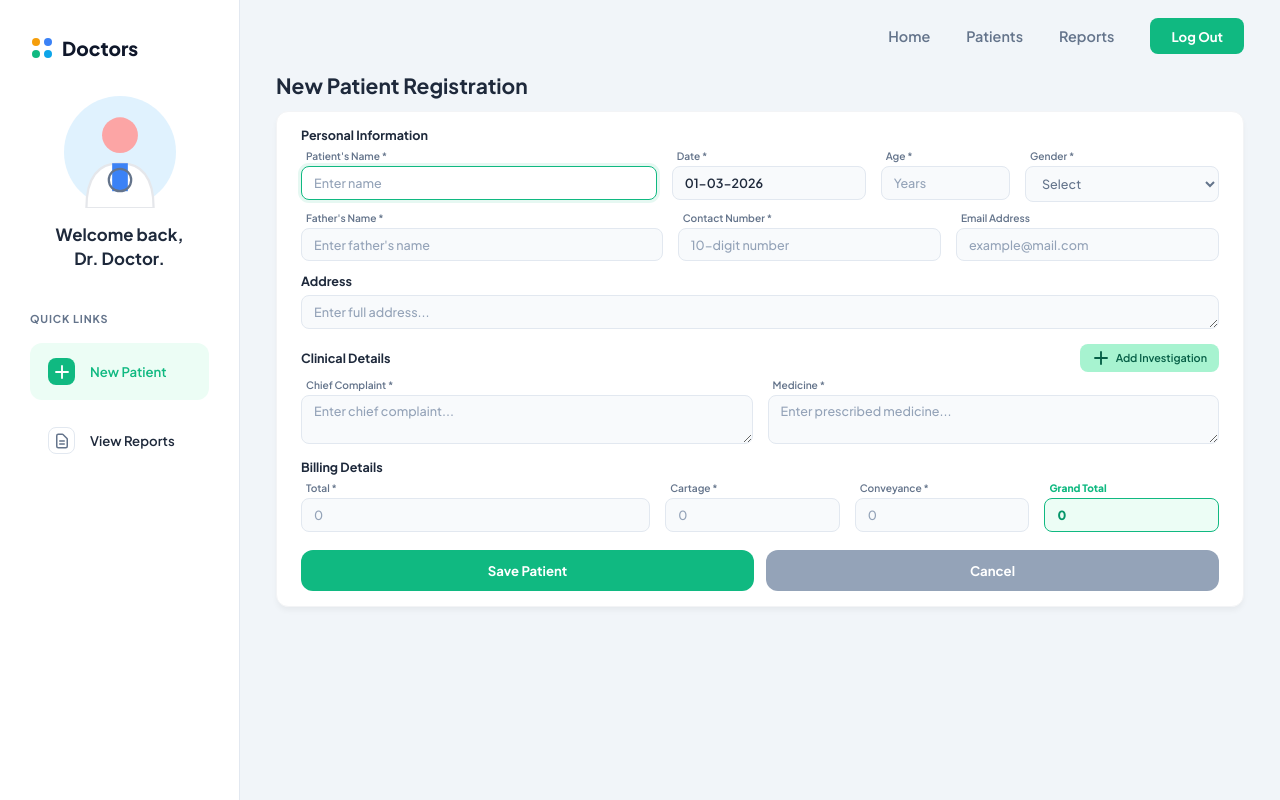
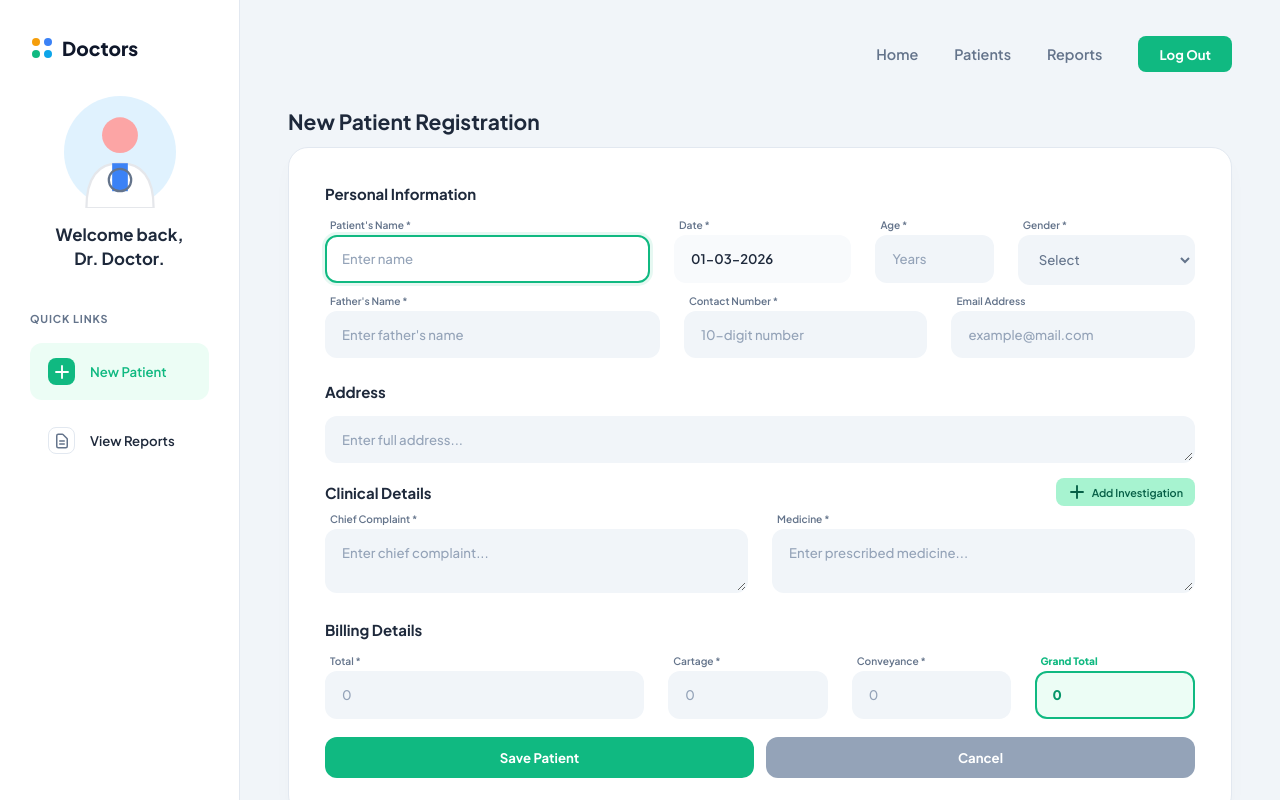
Before and after one commit to sahilcingh/Patient-record-app-v2, a React (Vite) app in the folder frontend/: page /new-patient in a window 1280 px wide. Built offline with nearby package versions, Linux system fonts and the light colour scheme; a web font is replaced by a local one.

Commit message:
shifted back to yesterday's design

```diff
--- a/frontend/src/css/dashboard.css
+++ b/frontend/src/css/dashboard.css
@@ -8,7 +8,7 @@
 
 /* --- SIDEBAR --- */
 .sidebar {
-    width: 240px;
+    width: 240px; /* Scaled from 320px */
     background: var(--surface);
     border-right: 1px solid var(--border-color);
     padding: 3rem 2.5rem;
@@ -31,8 +31,9 @@
     margin-bottom: 3.5rem;
 }
 
+/* SCALED DOWN AVATAR */
 .doctor-avatar-container svg {
-    width: 112px;
+    width: 112px; /* Scaled from 150px */
     height: 112px;
 }
 
@@ -60,7 +61,7 @@
     gap: 1.25rem;
     padding: 1.25rem 1.5rem;
     margin-bottom: 1rem;
-    border-radius: 12px;
+    border-radius: 12px; /* Scaled down */
     cursor: pointer;
     font-size: 1.1rem;
     font-weight: 600;
@@ -71,12 +72,12 @@
 .quick-link.active-link { background-color: #ecfdf5; color: var(--primary); }
 
 .icon-box {
-    width: 27px;
+    width: 27px; /* Scaled from 36px */
     height: 27px;
     display: flex;
     align-items: center;
     justify-content: center;
-    border-radius: 8px;
+    border-radius: 8px; /* Scaled from 10px */
 }
 .solid-green { background-color: var(--primary); color: white; }
 .outline-green { border: 1.5px solid var(--border-color); color: var(--text-muted); }
@@ -87,7 +88,7 @@
     flex: 1;
     display: flex;
     flex-direction: column;
-    padding: 1.5rem 3rem;
+    padding: 3rem 4rem;
     overflow-y: auto;
     background-color: #f1f5f9;
 }
@@ -98,7 +99,7 @@
     justify-content: space-between;
     align-items: center;
     width: 100%;
-    margin-bottom: 1.5rem;
+    margin-bottom: 3rem;
 }
 
 .nav-right-group {
@@ -124,7 +125,7 @@
     color: white;
     border: none;
     padding: 0.8rem 1.75rem;
-    border-radius: 8px;
+    border-radius: 8px; /* Scaled from 10px */
     font-weight: 700;
     font-size: 1.1rem;
     cursor: pointer;
@@ -158,7 +159,7 @@
     background: var(--surface);
     border: 1px solid var(--border-color);
     padding: 1.25rem 1.25rem 1.25rem 3.5rem;
-    border-radius: 12px;
+    border-radius: 12px; /* Scaled from 16px */
     outline: none;
     font-size: 1.1rem;
     font-family: inherit;
@@ -171,7 +172,7 @@
     color: white;
     border: none;
     padding: 1.25rem 1.75rem;
-    border-radius: 12px;
+    border-radius: 12px; /* Scaled from 16px */
     font-weight: 600;
     font-size: 1.1rem;
     cursor: pointer;
@@ -181,7 +182,7 @@
     font-family: inherit;
 }
 
-/* --- DASHBOARD CARDS ROW --- */
+/* --- MASSIVE DASHBOARD CARDS --- */
 .cards-row {
     display: grid;
     grid-template-columns: 1.1fr 0.9fr;
@@ -193,7 +194,7 @@
 .data-card {
     background: var(--surface);
     border: 1px solid var(--border-color);
-    border-radius: 15px;
+    border-radius: 15px; /* Scaled from 20px */
     padding: 3rem;
     display: flex;
     flex-direction: column;
@@ -204,16 +205,13 @@
 
 .card-header { font-size: 1.5rem; font-weight: 700; margin-bottom: 2rem; color: var(--text-main); }
 
-/* =========================================================
-   RECENT PATIENTS LIST (EXACT IMAGE 3 MATCH)
-   ========================================================= */
 .list-headers {
     display: flex;
     justify-content: space-between;
-    font-size: 0.95rem;
-    color: #64748b;
-    padding: 0 1rem 0.75rem 1rem;
-    border-bottom: 1px solid #e2e8f0;
+    font-size: 1rem;
+    color: var(--text-muted);
+    padding-bottom: 1rem;
+    border-bottom: 2px solid #f1f5f9;
     margin-bottom: 0.5rem;
     font-weight: 600;
 }
@@ -222,30 +220,20 @@
     display: flex;
     justify-content: space-between;
     align-items: center;
-    padding: 1rem;
-    border-bottom: none; /* Removed the ugly lines */
-    transition: all 0.2s;
+    padding: 1.5rem 0;
+    border-bottom: 1px solid #f1f5f9;
+    transition: background 0.2s, padding 0.2s;
     cursor: pointer;
-    border-radius: 8px;
-    margin-bottom: 0.25rem;
 }
+.list-item:hover { background-color: #f8fafc; padding-left: 0.5rem; padding-right: 0.5rem; }
+.list-item:last-child { border-bottom: none; }
 
-.list-item:hover {
-    background-color: #f8fafc; /* Beautiful soft hover */
-}
-
-.profile-col {
-    display: flex;
-    align-items: center;
-    gap: 1.25rem;
-}
+.profile-col { display: flex; align-items: center; gap: 1.5rem; }
 
 .avatar {
-    width: 44px;
-    height: 44px;
+    width: 39px; /* Scaled from 52px */
+    height: 39px;
     border-radius: 50%;
-    background-color: #e0f2fe;
-    color: #0284c7;
     display: flex;
     align-items: center;
     justify-content: center;
@@ -253,27 +241,18 @@
     font-size: 1.15rem;
 }
 
-.item-name {
-    font-weight: 700;
-    font-size: 1.1rem;
-    color: #0f172a;
-    margin: 0;
-}
+.item-name { font-weight: 700; font-size: 1.15rem; color: var(--text-main); margin-bottom: 0.35rem; }
+.item-sub { font-size: 0.95rem; color: var(--text-muted); font-weight: 500; }
+.date-col { font-size: 0.95rem; color: var(--text-muted); text-align: right; line-height: 1.5; font-weight: 500; }
 
-.date-col {
-    font-weight: 600;
-    font-size: 1rem;
-    color: #334155;
-}
-
-/* --- STATS GRID --- */
+/* --- MASSIVE ANALYTICS GRID --- */
 .stats-container { display: flex; flex-direction: column; }
 .stats-grid { display: grid; grid-template-columns: 1fr 1fr; gap: 1.5rem; }
 
 .stat-card {
     background: var(--surface);
     border: 1px solid var(--border-color);
-    border-radius: 15px;
+    border-radius: 15px; /* Scaled from 20px */
     padding: 2rem;
     display: flex;
     flex-direction: column;
@@ -283,15 +262,15 @@
 .stat-card:hover { transform: translateY(-4px); box-shadow: 0 12px 20px -5px rgba(0,0,0,0.08); }
 
 .stat-icon {
-    width: 40px;
+    width: 40px; /* Scaled from 54px */
     height: 40px;
-    border-radius: 8px;
+    border-radius: 8px; /* Scaled from 12px */
     display: flex;
     align-items: center;
     justify-content: center;
     margin-bottom: 1.25rem;
 }
-.stat-icon svg { width: 20px; height: 20px; }
+.stat-icon svg { width: 20px; height: 20px; /* Scaled from 26px */ }
 
 .icon-blue { background-color: #e0f2fe; color: #3b82f6; }
 .icon-green { background-color: #dcfce7; color: #10b981; }
@@ -308,6 +287,27 @@
 }
 .stat-value { font-size: 2.4rem; font-weight: 800; color: var(--text-main); }
 
+/* --- MOBILE RESPONSIVENESS --- */
+.hamburger-toggle { display: none; background: none; border: none; color: var(--text-main); cursor: pointer; padding: 0; }
+
+@media (max-width: 1024px) {
+    .cards-row { grid-template-columns: 1fr; }
+    .main-content { padding: 2rem; }
+}
+
+@media (max-width: 768px) {
+    .dashboard-wrapper { flex-direction: column; }
+    .sidebar { position: fixed; top: 0; left: -100%; height: 100vh; z-index: 50; transition: left 0.3s ease; box-shadow: 4px 0 15px rgba(0,0,0,0.1); }
+    .sidebar.mobile-open { left: 0; }
+    .hamburger-toggle { display: block; }
+    .main-content { padding: 1.5rem; width: 100%; }
+    .top-nav { margin-bottom: 1.5rem; }
+    .nav-links { display: none; }
+    .search-row { flex-direction: column; align-items: stretch; gap: 1rem; }
+    .btn-new-patient { justify-content: center; }
+    .stats-grid { grid-template-columns: 1fr; }
+}
+
 /* --- SEARCH DROPDOWN --- */
 .search-dropdown {
     position: absolute;
@@ -316,7 +316,7 @@
     right: 0;
     background: var(--surface);
     border: 1px solid var(--border-color);
-    border-radius: 12px;
+    border-radius: 12px; /* Scaled from 16px */
     box-shadow: 0 10px 30px -5px rgba(0,0,0,0.1);
     z-index: 100;
     max-height: 350px;
@@ -326,14 +326,17 @@
 
 .search-result-item {
     padding: 1rem 1.25rem;
-    border-radius: 8px;
+    border-radius: 8px; /* Scaled from 10px */
     cursor: pointer;
     display: flex;
     justify-content: space-between;
     align-items: center;
     transition: background 0.2s;
 }
-.search-result-item:hover { background-color: #f8fafc; }
+
+.search-result-item:hover {
+    background-color: #f8fafc;
+}
 
 .search-name { font-weight: 700; color: var(--text-main); font-size: 1.05rem; margin-bottom: 0.25rem; }
 .search-sub { font-size: 0.85rem; color: var(--text-muted); font-weight: 600; }
@@ -352,9 +355,9 @@
 
 .modal-content {
     background: var(--surface);
-    border-radius: 18px;
+    border-radius: 18px; /* Scaled from 24px */
     width: 90%;
-    max-width: 480px;
+    max-width: 480px; /* Scaled from 650px */
     padding: 2.5rem;
     box-shadow: 0 25px 50px -12px rgba(0,0,0,0.25);
     max-height: 85vh;
@@ -378,7 +381,7 @@
 .history-item {
     padding: 1.25rem;
     border: 1px solid var(--border-color);
-    border-radius: 8px;
+    border-radius: 8px; /* Scaled from 12px */
     display: flex;
     justify-content: space-between;
     align-items: center;
@@ -387,7 +390,7 @@
 }
 .history-item:hover { border-color: var(--primary); background-color: #f0fdf4; transform: translateY(-2px); }
 
-/* --- ACTION BUTTONS (OldPatient.jsx) --- */
+/* Old Patient Action Buttons */
 .btn-blue { background-color: #3b82f6; color: white; border: none; padding: 0.85rem 2rem; border-radius: 8px; font-weight: 600; font-size: 1.05rem; cursor: pointer; transition: all 0.2s; }
 .btn-blue:hover { background-color: #2563eb; }
 
@@ -399,57 +402,3 @@
 
 .btn-red { background-color: #ef4444; color: white; border: none; padding: 0.85rem 2rem; border-radius: 8px; font-weight: 600; font-size: 1.05rem; cursor: pointer; transition: all 0.2s; }
 .btn-red:hover { background-color: #dc2626; }
-
-/* --- FORM SPECIFICS (Form fields overrides for NewPatient & OldPatient) --- */
-.form-card {
-    background: white;
-    border-radius: 12px;
-    padding: 1.25rem 2rem;
-    box-shadow: 0 4px 6px -1px rgba(0, 0, 0, 0.05);
-    border: 1px solid #f3f4f6;
-}
-
-.form-section-title {
-    font-size: 1.05rem;
-    color: var(--text-main);
-    font-weight: 700;
-    margin-bottom: 0.5rem;
-    margin-top: 1rem;
-}
-.form-section-title:first-child { margin-top: 0; }
-
-.input-grey {
-    width: 100%;
-    background-color: #f8fafc;
-    border: 1px solid #e2e8f0;
-    padding: 0.65rem 1rem;
-    border-radius: 8px;
-    font-size: 1.05rem;
-    outline: none;
-    transition: all 0.2s;
-}
-
-.grid-2, .grid-3-custom, .grid-4-address, .grid-personal-row1, .grid-personal-row2 {
-    gap: 0.65rem 1.25rem;
-}
-
-/* --- MOBILE RESPONSIVENESS --- */
-.hamburger-toggle { display: none; background: none; border: none; color: var(--text-main); cursor: pointer; padding: 0; }
-
-@media (max-width: 1024px) {
-    .cards-row { grid-template-columns: 1fr; }
-    .main-content { padding: 2rem; }
-}
-
-@media (max-width: 768px) {
-    .dashboard-wrapper { flex-direction: column; }
-    .sidebar { position: fixed; top: 0; left: -100%; height: 100vh; z-index: 50; transition: left 0.3s ease; box-shadow: 4px 0 15px rgba(0,0,0,0.1); }
-    .sidebar.mobile-open { left: 0; }
-    .hamburger-toggle { display: block; }
-    .main-content { padding: 1.5rem; width: 100%; }
-    .top-nav { margin-bottom: 1.5rem; }
-    .nav-links { display: none; }
-    .search-row { flex-direction: column; align-items: stretch; gap: 1rem; }
-    .btn-new-patient { justify-content: center; }
-    .stats-grid { grid-template-columns: 1fr; }
-}
```
